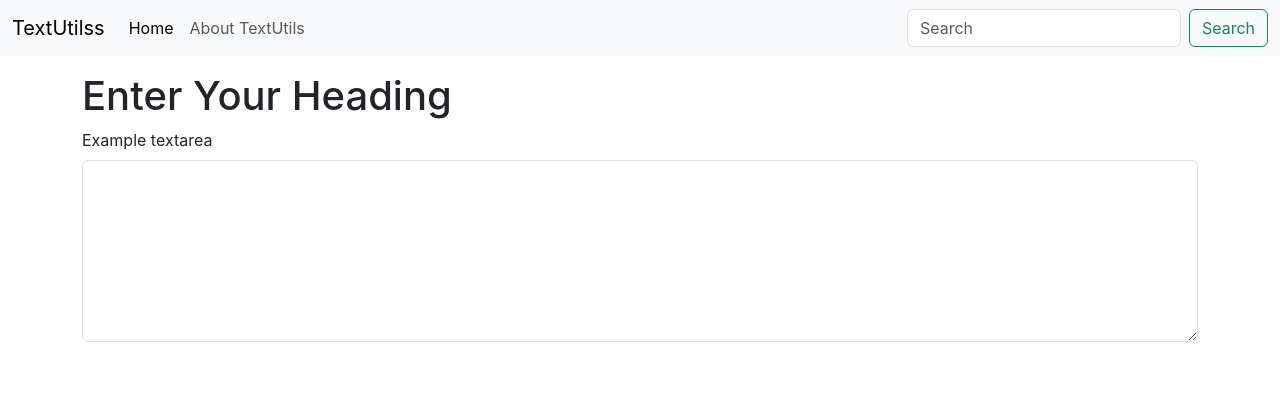
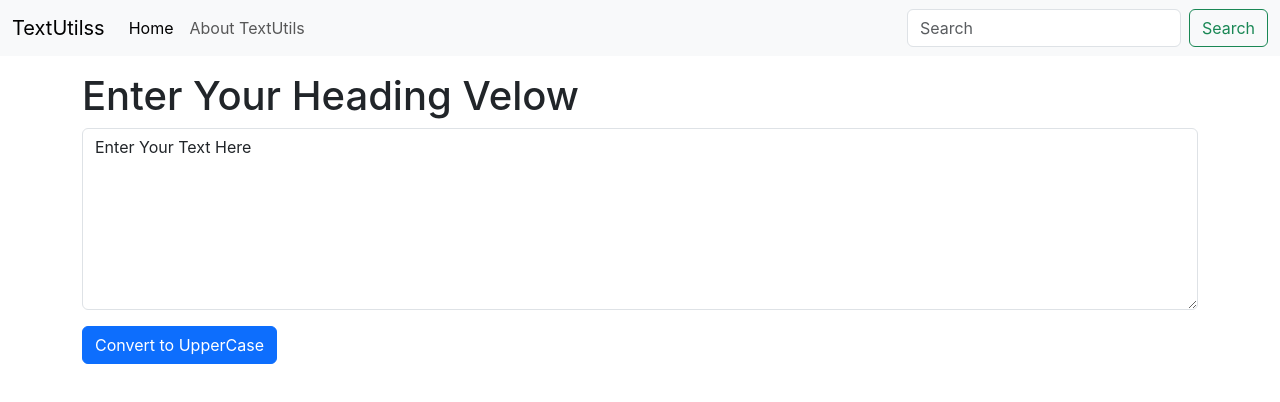
Before and after one commit to rashika10/learning-react, a React (Create React App) app: page / in a window 1280 px wide. Shown: the top 402 px of the page. Built offline with nearby package versions, Linux system fonts and the light colour scheme.

Commit message:
day 1 for me

```diff
--- a/src/App.js
+++ b/src/App.js
@@ -7,7 +7,7 @@
     <>
     <Navbar title="TextUtilss" aboutText="About TextUtils"/>
     <div className="container my-3" >
-    <TextForm heading="Enter Your Heading"/>
+    <TextForm heading="Enter Your Heading Velow"/>
     </div>
 
     </>
--- a/src/components/TextForm.js
+++ b/src/components/TextForm.js
@@ -1,13 +1,26 @@
-import React from 'react'
+import React, { useState } from 'react'
 
 export default function TextForm(props) {
+  const handleOnClick = () =>{
+    // console.log("UppperCase was clicked: " + text);
+    let newText = text.toUpperCase();
+    setText(newText)
+
+  }
+
+  const handleOnChange= (event) =>{
+    // console.log("On Change");
+    setText(event.target.value);
+  }
+  const [text,setText] = useState('Enter Your Text Here');
+
   return (
     <div>
         <h1>{props.heading}</h1>
-        <div class="mb-3">
-        <label for="myBox" class="form-label">Example textarea</label>
-        <textarea class="form-control" id="myBox" rows="7"></textarea>
+        <div className="mb-3">
+        <textarea className="form-control" value={text} onChange={handleOnChange} id="myBox" rows="7"></textarea>
         </div>
+        <button className="btn btn-primary" onClick={handleOnClick}>Convert to UpperCase</button>
     </div>
   )
 }
```
